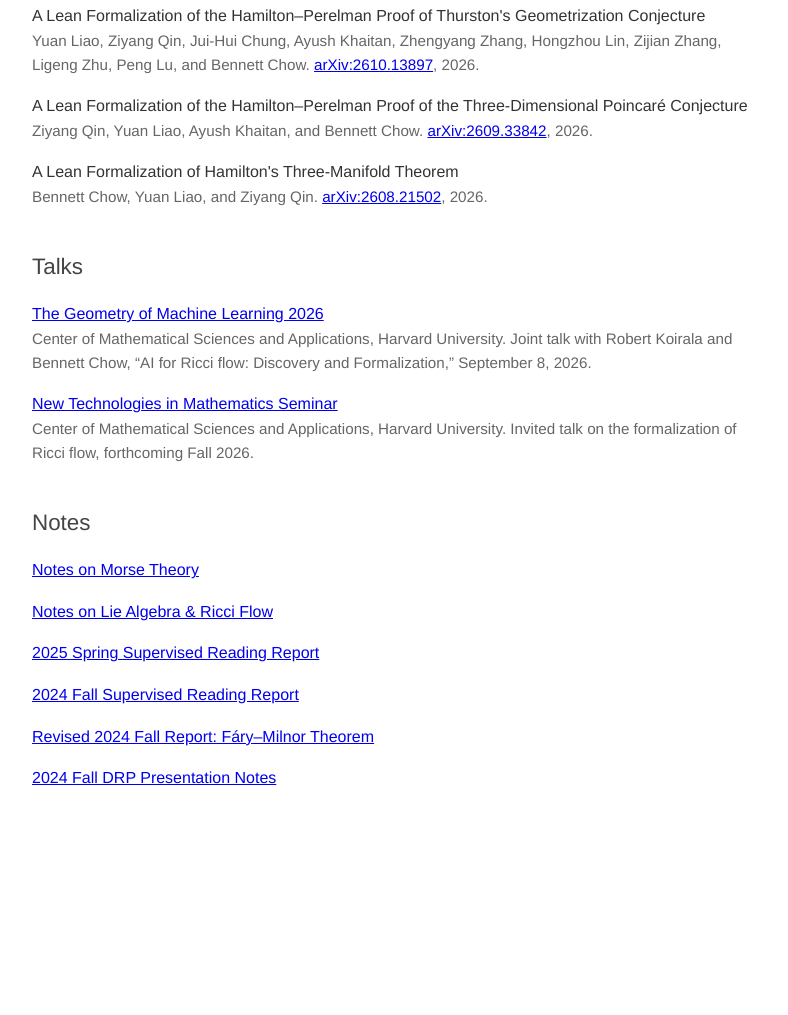
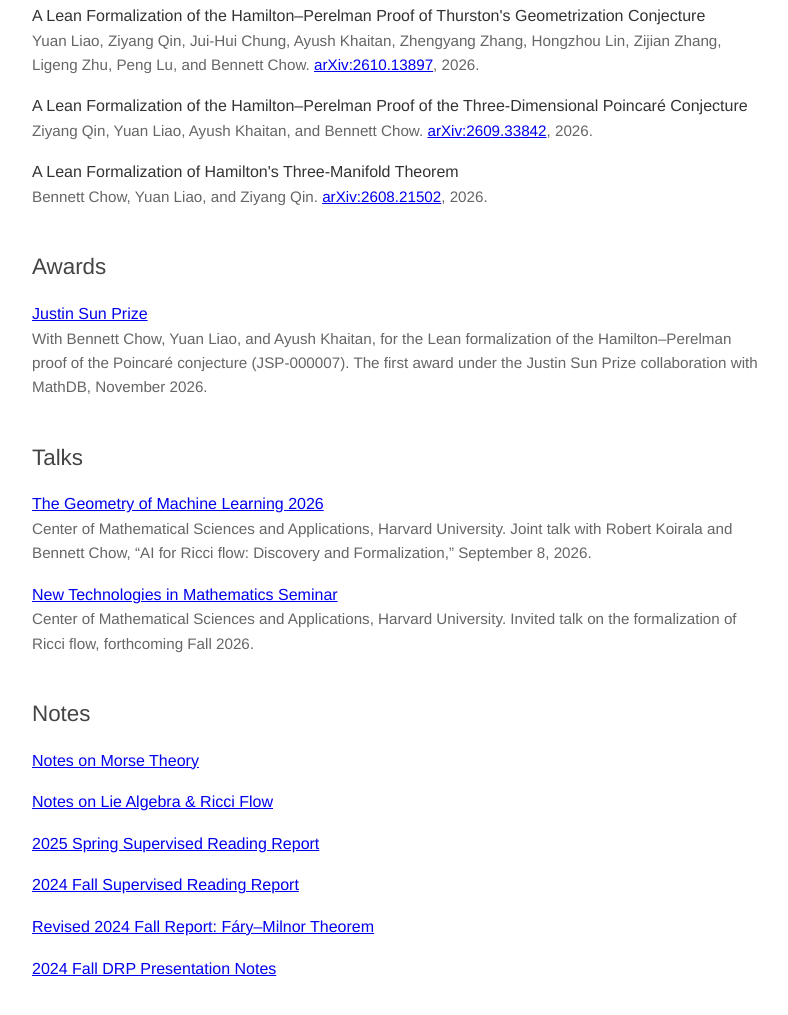
Before and after one commit to qinz1yang/web, a plain HTML site: page index.html in a window 1280 px wide. Shown: the part 721-1736 px from the top of the page, without its empty margins (240-1028 px from the left). Before the commit the page ends 1584 px from the top, so only its background shows below. Drawn offline with Linux system fonts and the light colour scheme.

Commit message:
Add Awards section with Justin Sun Prize
Co-Authored-By: Claude Opus 5.5 <noreply@anthropic.com>

```diff
--- a/index.html
+++ b/index.html
@@ -165,6 +165,16 @@
         </ul>
     </section>
 
+    <section id="awards">
+        <h2>Awards</h2>
+        <ul class="entries">
+            <li>
+                <div class="entry-title"><a href="https://www.hejustinsun.com/prize/announcements/justin-sun-prize-and-mathdb-award-first-prize-for-lean-formalization-of-the-poincar%C3%A9-conjecture" target="_blank" rel="noopener noreferrer">Justin Sun Prize</a></div>
+                <div class="entry-details">With Bennett Chow, Yuan Liao, and Ayush Khaitan, for the Lean formalization of the Hamilton&ndash;Perelman proof of the Poincar&eacute; conjecture (JSP-000007). The first award under the Justin Sun Prize collaboration with MathDB, November 2026.</div>
+            </li>
+        </ul>
+    </section>
+
     <section id="talks">
         <h2>Talks</h2>
         <ul class="entries">
```
